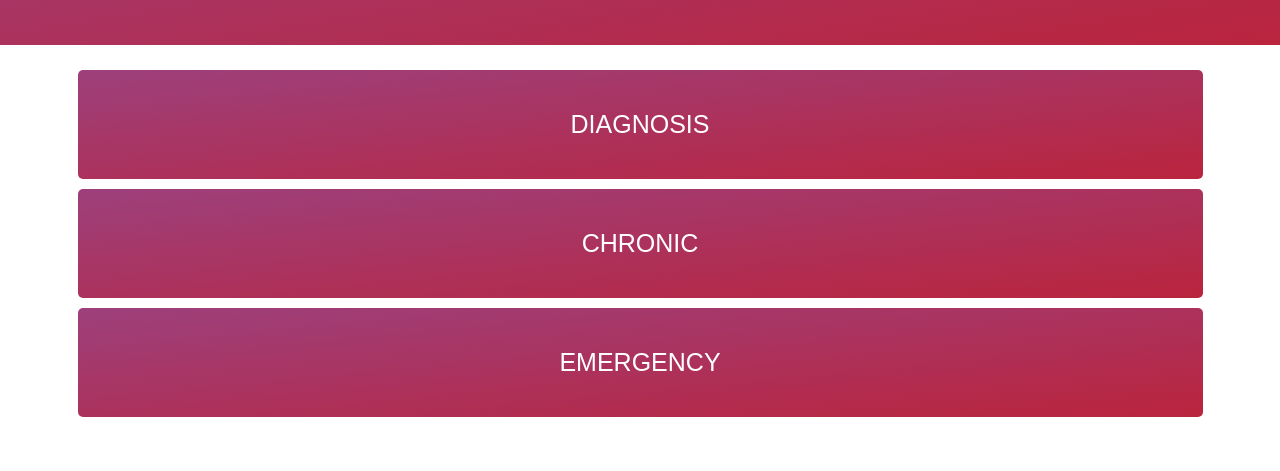
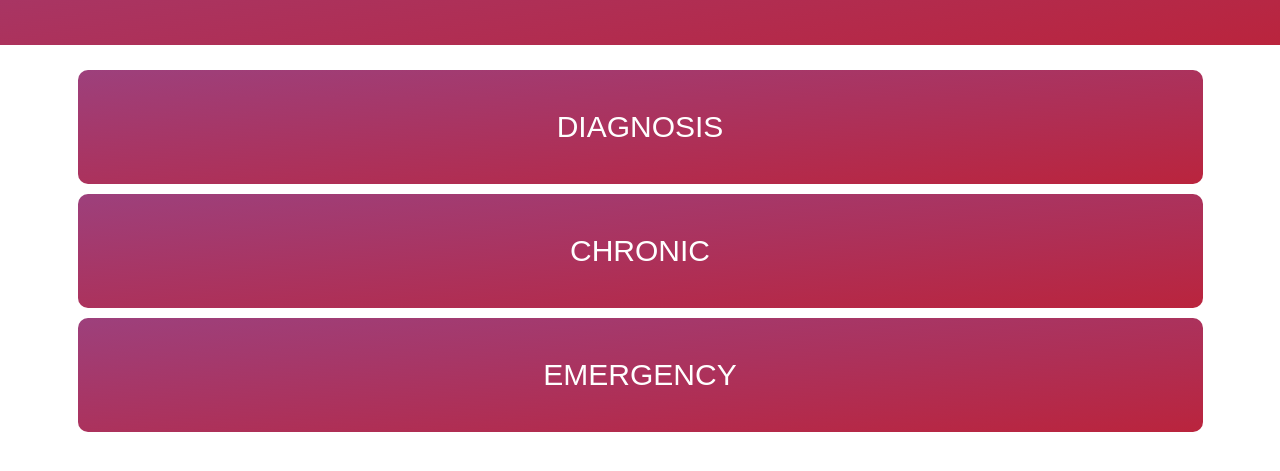
Before and after one commit to SahanYW/2024-Axxess-Hackathon, a plain HTML site: page index.html in a window 1280 px wide. Shown: the part 159-630 px from the top of the page. Drawn offline with Linux system fonts and the light colour scheme; a web font is replaced by a local one.

Commit message:
next commit

```diff
--- a/styles.css
+++ b/styles.css
@@ -48,8 +48,8 @@ button, .callButton {
     background-image: linear-gradient(to bottom right, #9d407c, #BA243D); /* Updated gradient */
     color: white;
     border: none;
-    font-size: 25px;
-    border-radius: 5px;
+    font-size: 30px;
+    border-radius: 10px;
     cursor: pointer;
     width: 90%;
     margin: 10px auto; /* Center buttons */
```
